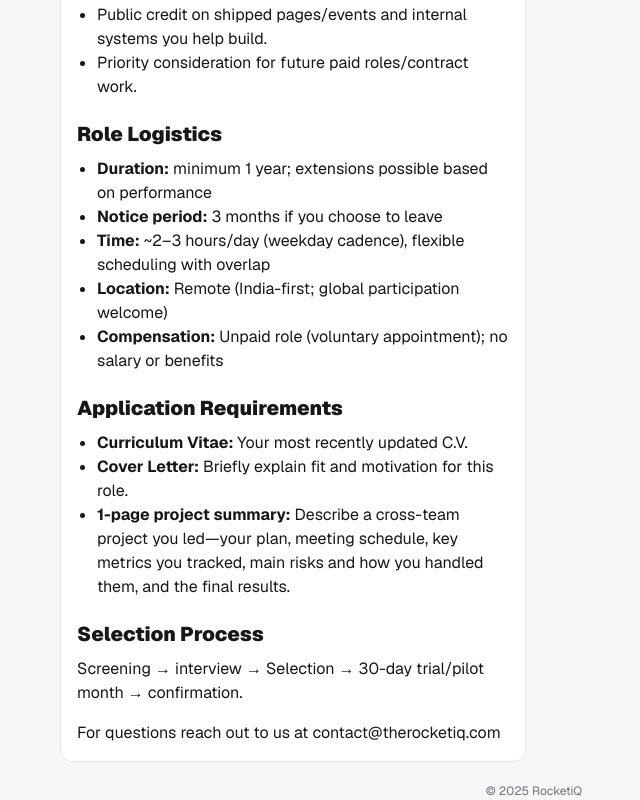
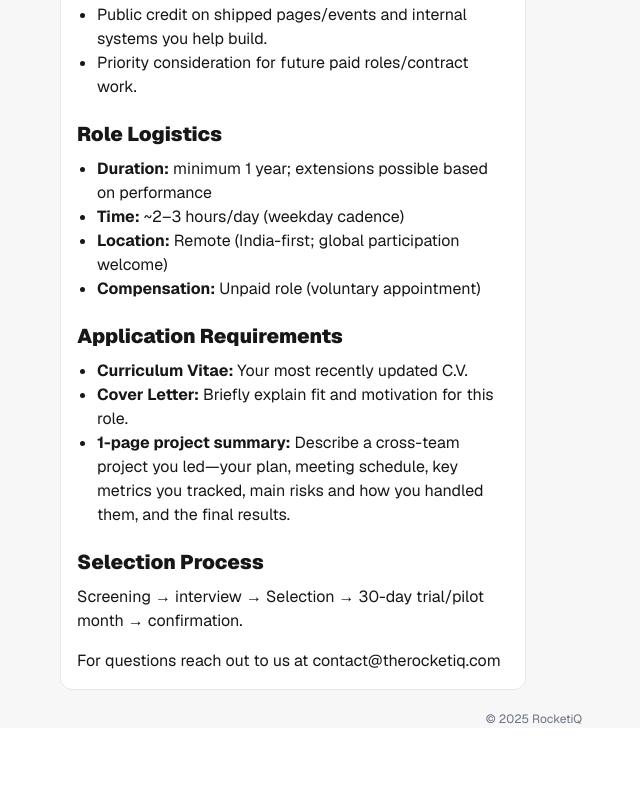
Before and after one commit to RocketiQ/nextjs-boilerplate, a Next.js app: page /business-operations-associate in a window 1280 px wide. Shown: the part 1842-2642 px from the top of the page, without its empty margins (106-746 px from the left). After the commit the page ends 2570 px from the top, so only its background shows below. Built offline with nearby package versions, Linux system fonts and the light colour scheme; no server answers.

Commit message:
Update page.tsx

```diff
--- a/app/business-operations-associate/page.tsx
+++ b/app/business-operations-associate/page.tsx
@@ -107,10 +107,9 @@ export default function BusinessOpsAssociateApply() {
             <h2 style={h2Next}><strong>Role Logistics</strong></h2>
             <ul style={{ listStyleType: 'disc', paddingLeft: '1.25rem', marginTop: 0 }}>
               <li><strong>Duration:</strong> minimum 1 year; extensions possible based on performance</li>
-              <li><strong>Notice period:</strong> 3 months if you choose to leave</li>
-              <li><strong>Time:</strong> ~2–3 hours/day (weekday cadence), flexible scheduling with overlap</li>
+              <li><strong>Time:</strong> ~2–3 hours/day (weekday cadence)</li>
               <li><strong>Location:</strong> Remote (India-first; global participation welcome)</li>
-              <li><strong>Compensation:</strong> Unpaid role (voluntary appointment); no salary or benefits</li>
+              <li><strong>Compensation:</strong> Unpaid role (voluntary appointment)</li>
             </ul>
 
             <h2 style={h2Next}><strong>Application Requirements</strong></h2>
```
